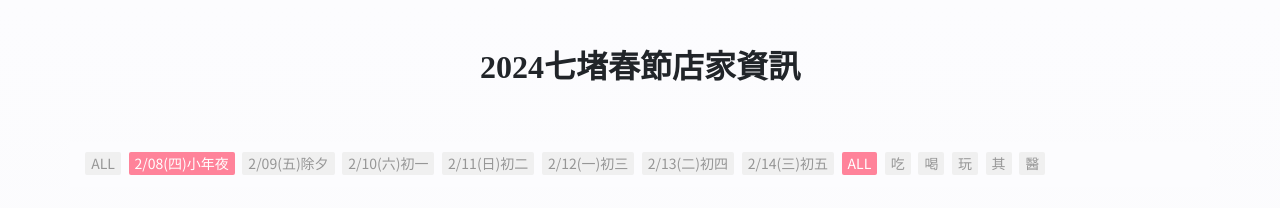
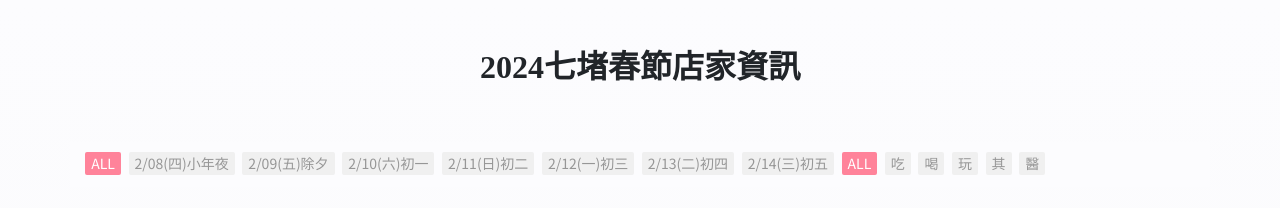
Before and after one commit to ilovecidu/2024LNY, a plain HTML site: page index.html in a window 1280 px wide. Shown: the top 208 px of the page. Drawn offline with nearby package versions, Linux system fonts and the light colour scheme.

Commit message:
Update index.html

```diff
--- a/index.html
+++ b/index.html
@@ -167,6 +167,11 @@
                             businessDays: [
                                 { date: '2/08 (四)', time: '10AM~9PM' },
                                 { date: '2/09 除夕', time: '僅早診' },
+                                //  { date: '2/10 初一', time: '正常營業' },
+                                // { date: '2/11 初二', time: '正常營業' },
+                                // { date: '2/12 初三', time: '正常營業' },
+                                // { date: '2/13 初四', time: '正常營業' },
+                                // { date: '2/14 初五', time: '正常營業' },
                             ],
                             note: '春節休診不營業',
                             socialLinks: {
@@ -879,6 +884,7 @@
     <script>
 
         //  篩選與曝布流
+
         document.addEventListener('DOMContentLoaded', function () {
             // 初始化 Isotope
             var iso = new Isotope('.grid', {
@@ -892,19 +898,19 @@
                 }
             });
 
-            var today = new Date();
-            var dd = String(today.getDate()).padStart(2, '0');
-            var mm = String(today.getMonth() + 1).padStart(2, '0'); //January is 0!
-            var yyyy = today.getFullYear();
-            var todayFormatted = '.d2' + dd; // 格式化日期以匹配 data-filter 屬性
+            // var today = new Date();
+            // var dd = String(today.getDate()).padStart(2, '0');
+            // var mm = String(today.getMonth() + 1).padStart(2, '0'); //January is 0!
+            // var yyyy = today.getFullYear();
+            // var todayFormatted = '.d2' + dd; // 格式化日期以匹配 data-filter 屬性
 
-            // 檢查並激活對應的日期按鈕
-            var dateButtons = document.querySelectorAll('.filter-button[data-dimension="date"]');
-            dateButtons.forEach(function (button) {
-                if (button.getAttribute('data-filter') === todayFormatted) {
-                    button.click(); // 模擬點擊或直接添加 selected 類
-                }
-            });
+            // // 檢查並激活對應的日期按鈕
+            // var dateButtons = document.querySelectorAll('.filter-button[data-dimension="date"]');
+            // dateButtons.forEach(function (button) {
+            //     if (button.getAttribute('data-filter') === todayFormatted) {
+            //         button.click(); // 模擬點擊或直接添加 selected 類
+            //     }
+            // });
 
 
             // 篩選後隨機排序
@@ -948,6 +954,7 @@
                 });
             });
         });
+
         // 頁籤切換
         document.querySelectorAll('.filter-button').forEach(function (button) {
             button.addEventListener('click', function () {
```
